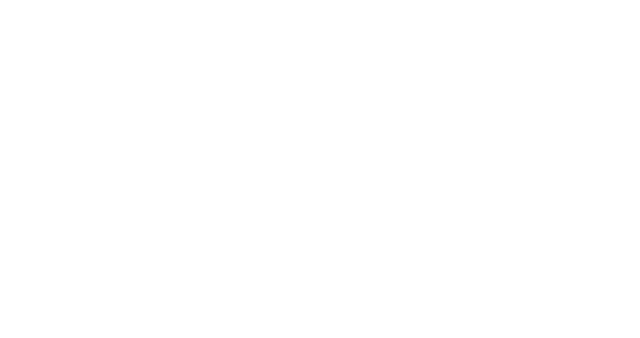
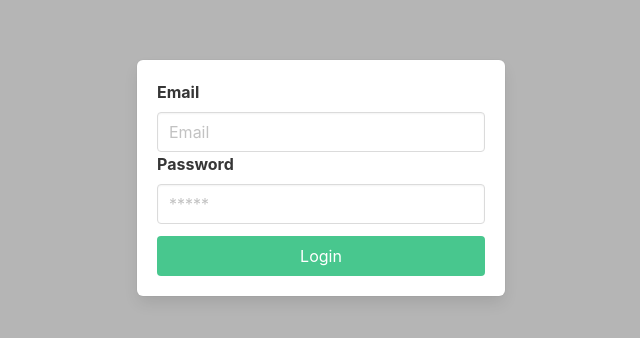
Before and after one commit to AldiRamdani0401/authentication, a React (Create React App) app in the folder frontend/: page / in a window 1280 px wide. Before the commit this address had no page. Shown: the part 222-560 px from the top of the page, without its empty margins (319-959 px from the left). Built offline with nearby package versions, Linux system fonts and the light colour scheme.

Commit message:
Penambahan Component Login

```diff
--- a/frontend/src/App.js
+++ b/frontend/src/App.js
@@ -1,11 +1,13 @@
 import { BrowserRouter, Routes, Route } from "react-router-dom";
 import Dashboard from "./pages/Dashboard";
+import Login from "./components/Login";
 
 function App() {
   return (
     <div>
       <BrowserRouter>
         <Routes>
+          <Route path="/" element={<Login/>}/>
           <Route path="/dashboard" element={<Dashboard/>}/>
         </Routes>
       </BrowserRouter>
--- a/frontend/src/components/Login.jsx
+++ b/frontend/src/components/Login.jsx
@@ -20,10 +20,7 @@
                                     </div>
                                 </div>
                                 <div className="field">
-                                <label className="label">Email</label>
-                                <div className="control">
-                                    <input type="text" className="input" placeholder='Email'/>
-                                </div>
+                                    <button className="button is-success is-fullwidth">Login</button>
                                 </div>
                             </div>
                         </form>
```
Lines whose indentation alone changed are shown as unchanged.
